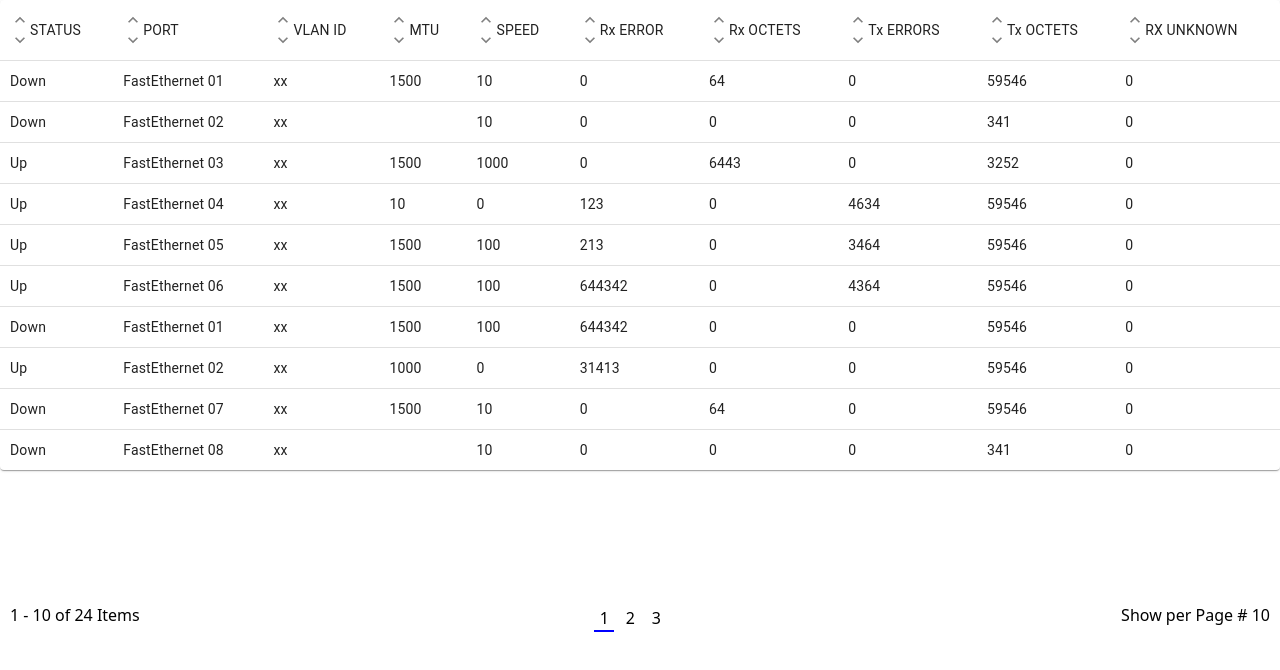
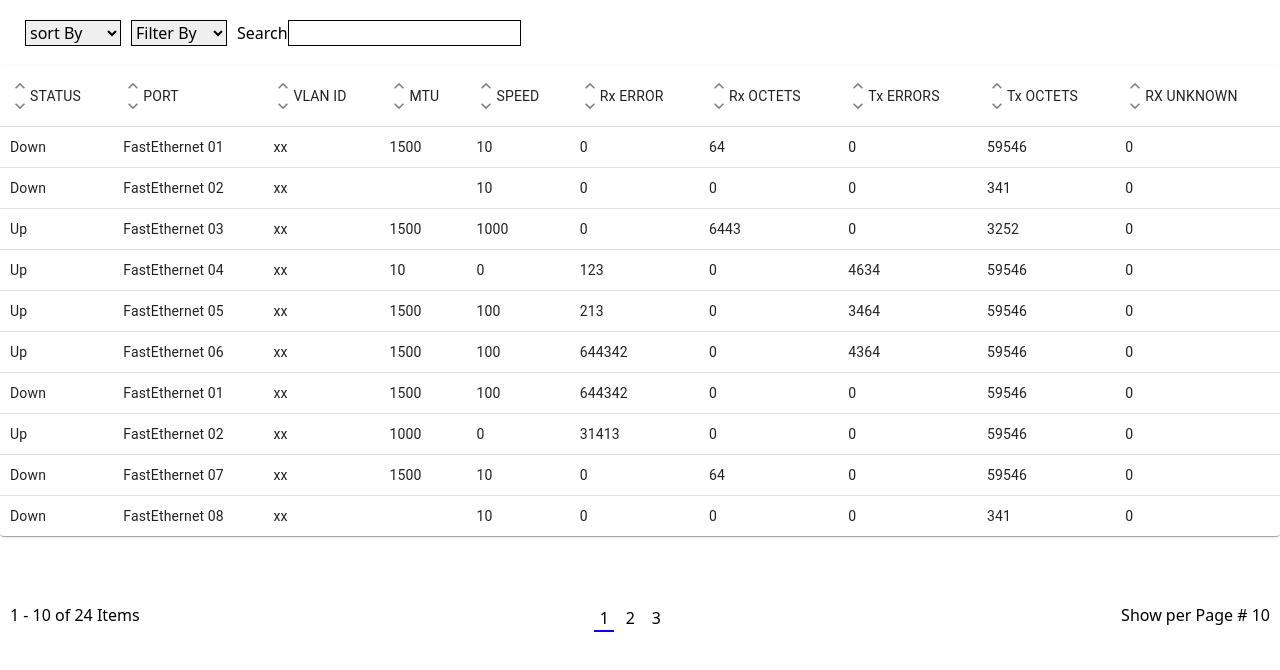
Before and after one commit to abdulkhaliquem9/react-horizontal-scroller, a React (Create React App) app: page / in a window 1280 px wide. Shown: the top 670 px of the page. Built offline with nearby package versions, Linux system fonts and the light colour scheme.

Commit message:
added dummy sort, filter and search inputs

```diff
--- a/src/components/Table/index.js
+++ b/src/components/Table/index.js
@@ -59,7 +59,27 @@ export default function BasicTable(props) {
 
   return (
     <div className='table-container'>
+    <div className='table-filters'>
+      <select className="sort" name="sort" id="sort">
+      <option disabled value="" selected>sort By</option>
+        <option value="saab">Saab</option>
+        <option value="mercedes">Mercedes</option>
+        <option value="audi">Audi</option>
+      </select>
 
+      <select className="filter" name="filter" id="filter">
+        <option disabled value="" selected>Filter By</option>
+        <option value="saab">Saab</option>
+        <option value="mercedes">Mercedes</option>
+        <option value="audi">Audi</option>
+      </select>
+
+    <div className="search">
+      <label for="lname">Search</label>
+      <input type="text" id="lname" name="lname"></input>
+    </div>
+
+    </div>
     <div className='table-wrapper'>
     <TableContainer component={Paper}>
       <Table sx={{ minWidth: 650 }} >
--- a/src/components/Table/styles.scss
+++ b/src/components/Table/styles.scss
@@ -5,6 +5,34 @@
     display: flex;
     flex-direction: column;
     justify-content: space-between;
+
+    .table-filters {
+        // height: 100px;
+        padding: 20px;
+        display: flex;
+        .sort {
+            margin: 0 5px;
+            border: 1px solid black;
+        }
+        .filter {
+            margin: 0 5px;
+            border: 1px solid black;
+        }
+        .search {
+            margin: 0 5px;
+            input {
+                border: 1px solid black;
+            }
+        }
+        .sort:focus, .sort:focus-visible,
+        .filter:focus, .filter:focus-visible,
+        .search:focus, .search:focus-visible {
+            border: 1px solid black;
+            border-radius: 0;
+            outline: none;
+            box-shadow: none;
+        }
+    }
 
     .table-wrapper {
         height: 100%;
```
